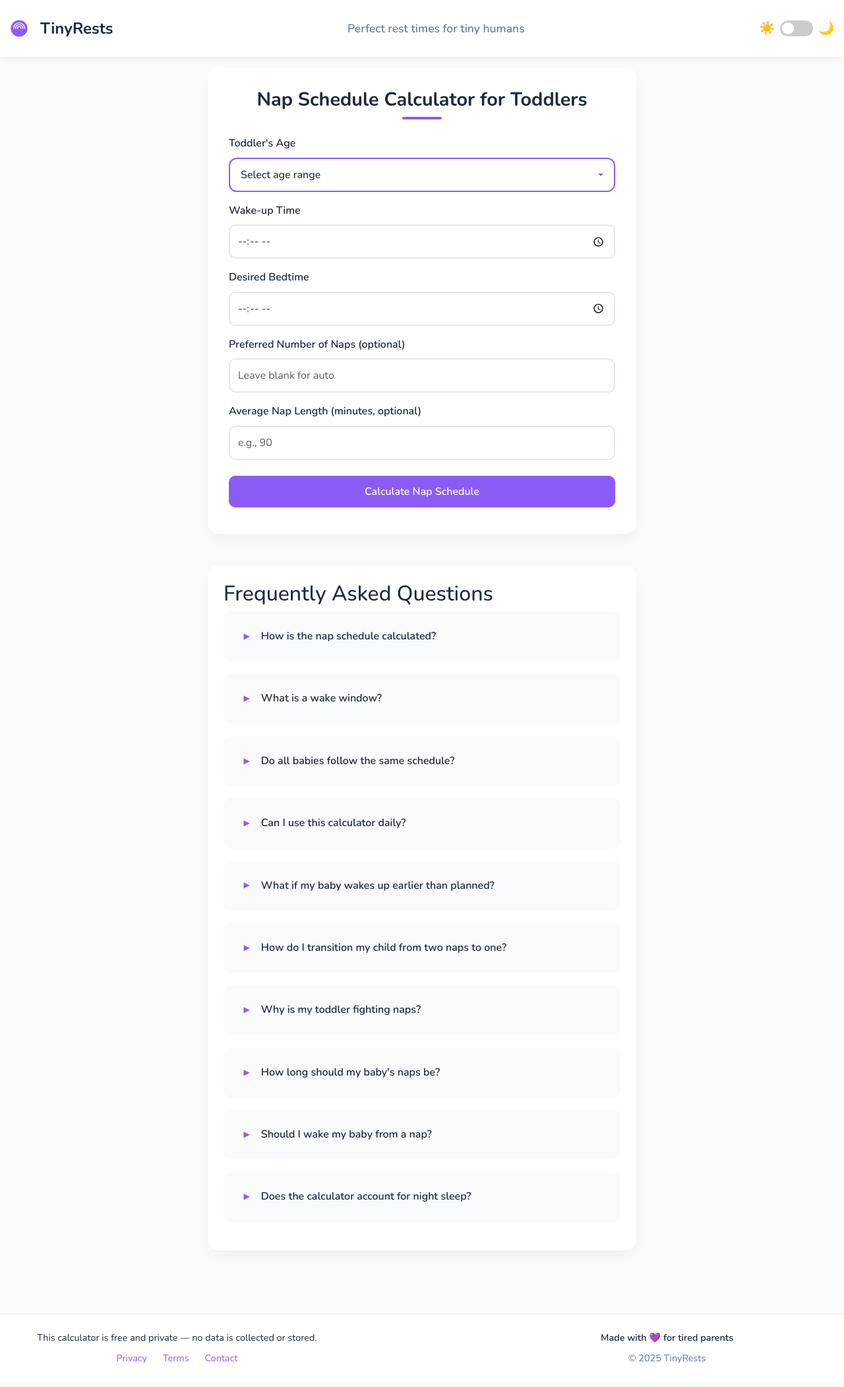
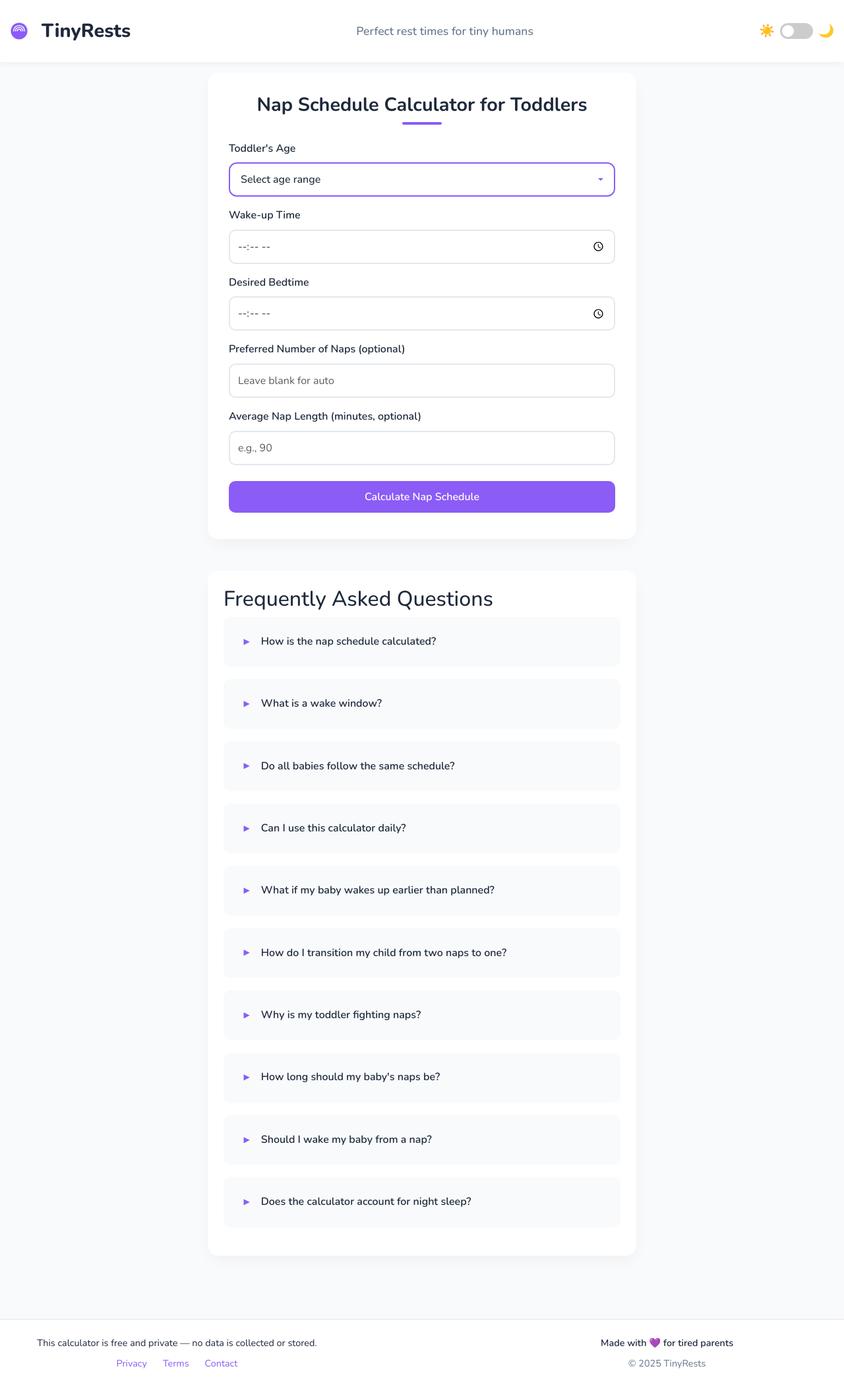
Before and after one commit to IUshakovsky/NapCalc, a Jekyll site: the page built from index.html, in a window 1280 px wide. Shown: the whole page at 66% size. Built offline with Jekyll 4.4.1, drawn with Linux system fonts in a browser that asks for light colours.

Commit message:
Restored original logo styling in inlined critical CSS

```diff
--- a/_layouts/default.html
+++ b/_layouts/default.html
@@ -45,11 +45,15 @@
   <!-- Critical CSS inline for faster page rendering -->
   <style>
     /* Inline critical CSS for faster initial render */
-    body{font-family:system-ui,-apple-system,"Segoe UI",Roboto,"Helvetica Neue",Arial,sans-serif;color:#333;background-color:#f8f9fa}
+    body{font-family:"Nunito",system-ui,-apple-system,"Segoe UI",Roboto,"Helvetica Neue",Arial,sans-serif;color:#1e293b;background-color:#f8fafc}
     .container{width:100%;padding-right:15px;padding-left:15px;margin-right:auto;margin-left:auto}
-    .site-header{background-color:#3b82f6;color:white;padding:1rem 0}
-    .logo-text{font-size:1.5rem;font-weight:bold;margin-left:10px}
-    .calculator-card{background:white;border-radius:12px;box-shadow:0 4px 6px rgba(0,0,0,0.1);padding:2rem;margin-bottom:3rem}
+    .site-header{background-color:white;padding:1.5rem 0;box-shadow:0 2px 10px rgba(0,0,0,0.05)}
+    /* Restore original logo styling */
+    .logo{display:flex;align-items:center}
+    .logo-link{display:flex;align-items:center;text-decoration:none;color:#1e293b}
+    .logo-text{font-size:1.8rem;font-weight:800;margin-left:12px}
+    .tagline{font-weight:500;color:#64748b}
+    .calculator-card{background:white;border-radius:16px;box-shadow:0 10px 25px -5px rgba(0,0,0,0.05);padding:2rem;margin-bottom:3rem}
   </style>
 
   <!-- Non-critical CSS with loadCSS -->
```
